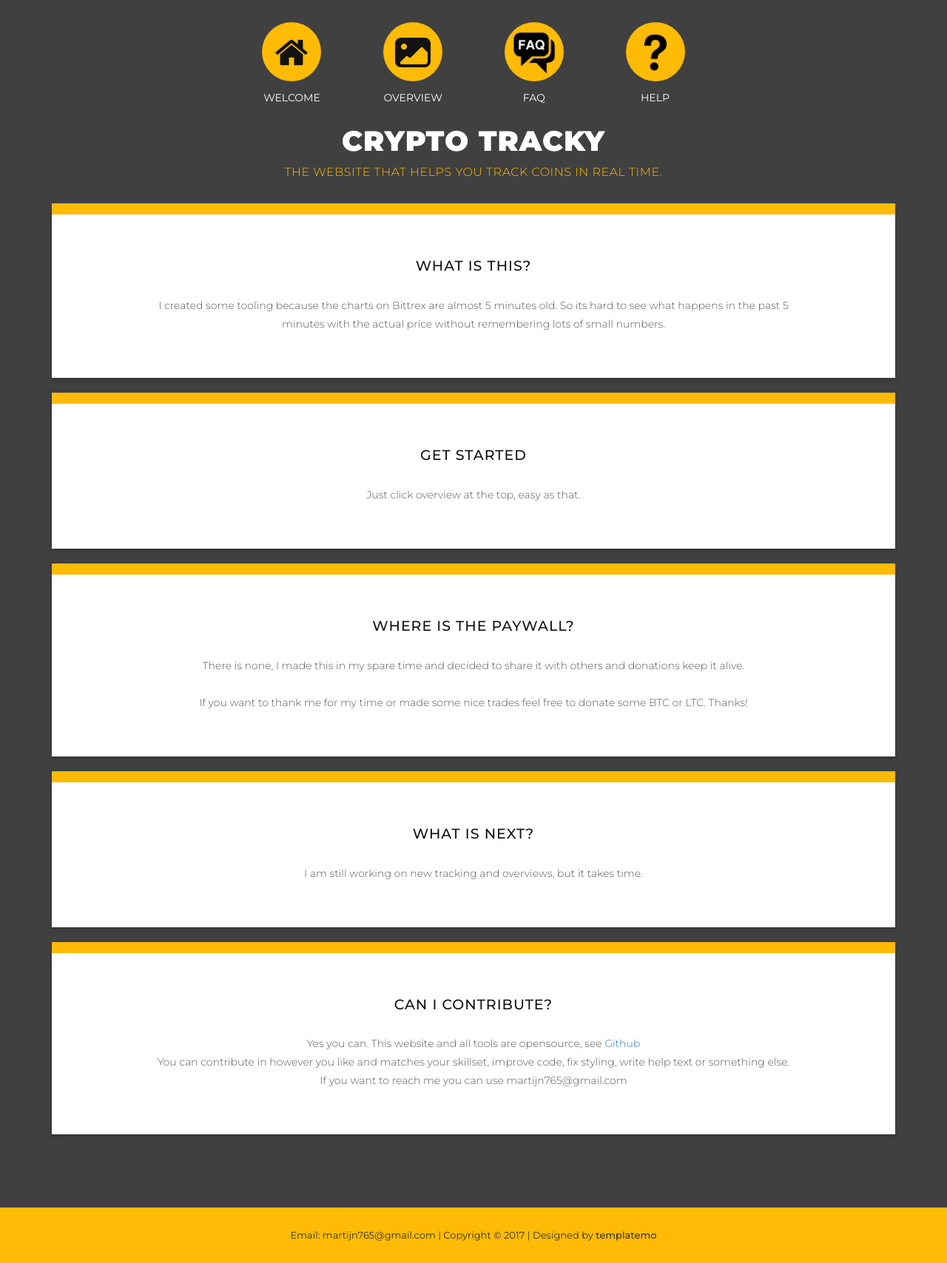
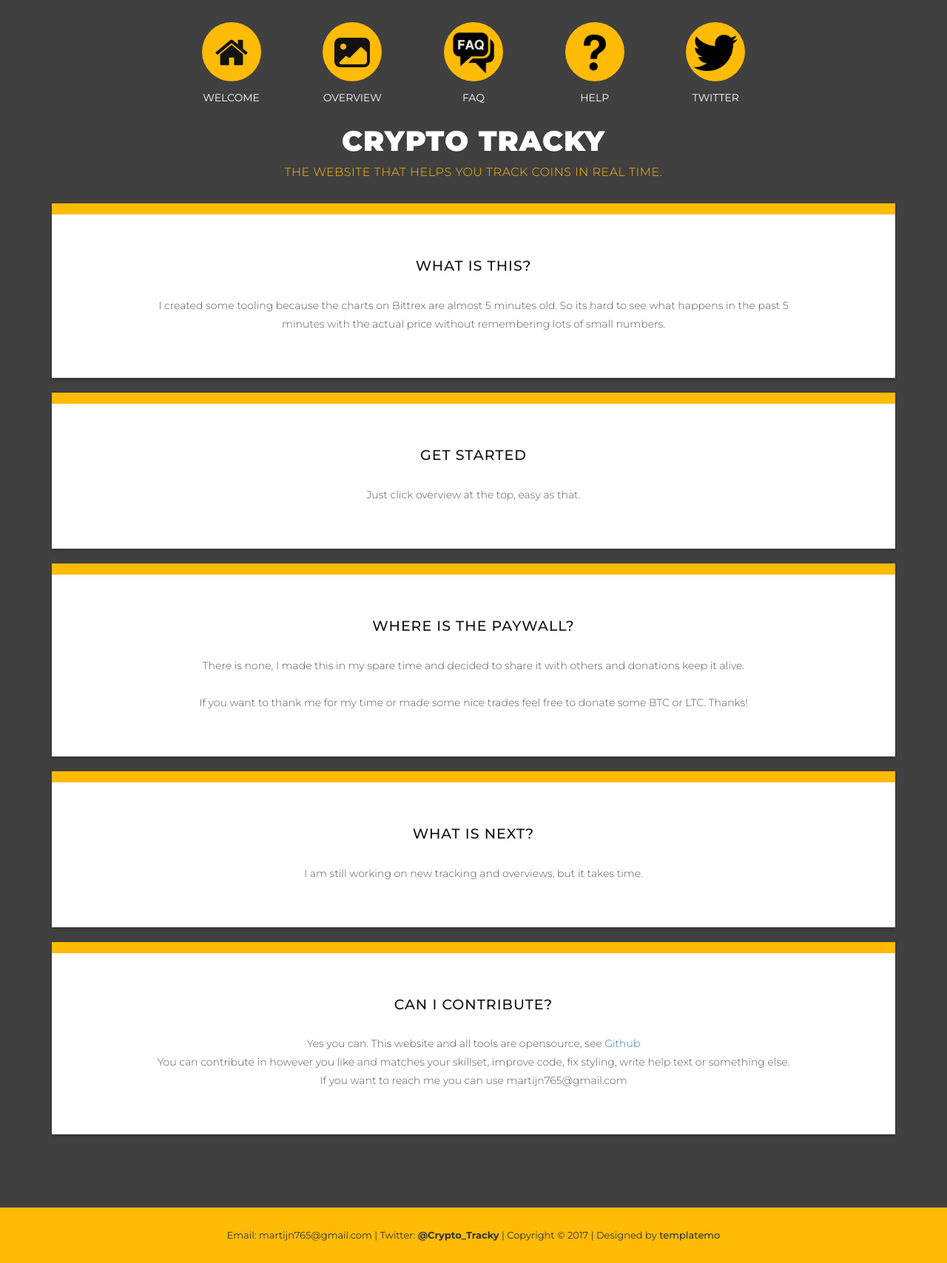
Before and after one commit to Speedy765/crypto-helper-tools, a plain HTML site: page index.html in a window 1280 px wide. Shown: the whole page at 74% size. Drawn offline with Linux system fonts and the light colour scheme.

Commit message:
Added twitter link

```diff
--- a/index.html
+++ b/index.html
@@ -36,6 +36,7 @@
                 <li><a href="/overview/index.html"><div class="image-icon"><img src="../img/projects-icon.png"></div><h6>Overview</h6></a></li>
                 <li><a href="/faq/index.html"><div class="image-icon"><img width="60px" src="../img/faq.png"></div><h6>FAQ</h6></a></li>
                 <li><a href="/help/index.html"><div class="image-icon"><img width="60px" src="../img/help.png"></div><h6>Help</h6></a></li>
+                <li><a href="https://twitter.com/Crypto_Tracky" target="_blank"><div class="image-icon"><img width="60px" src="../img/twitter.png"></div><h6>Twitter</h6></a></li>
               </ul>
             </nav>
           </div> <!-- .cd-slider-nav -->
@@ -129,7 +130,7 @@
 
 
         <footer>
-          <p>Email: martijn765@gmail.com | Copyright &copy; 2017 | Designed by <a href="http://www.templatemo.com" target="_parent"><em>templatemo</em></a></p>
+          <p>Email: martijn765@gmail.com | Twitter: <a href="https://twitter.com/Crypto_Tracky" target="_blank"><b>@Crypto_Tracky</b></a> | Copyright &copy; 2017 | Designed by <a href="http://www.templatemo.com" target="_parent"><em>templatemo</em></a></p>
         </footer>
 
         <!-- <script src="//ajax.googleapis.com/ajax/libs/jquery/1.11.2/jquery.min.js"></script> -->
```
Also changed, not shown: chart/index.html (+2 -1 lines), faq/index.html (+2 -1 lines), help/index.html (+2 -1 lines), long/index.html (+2 -1 lines), overview/index.html (+2 -1 lines), img/twitter.png (added).
